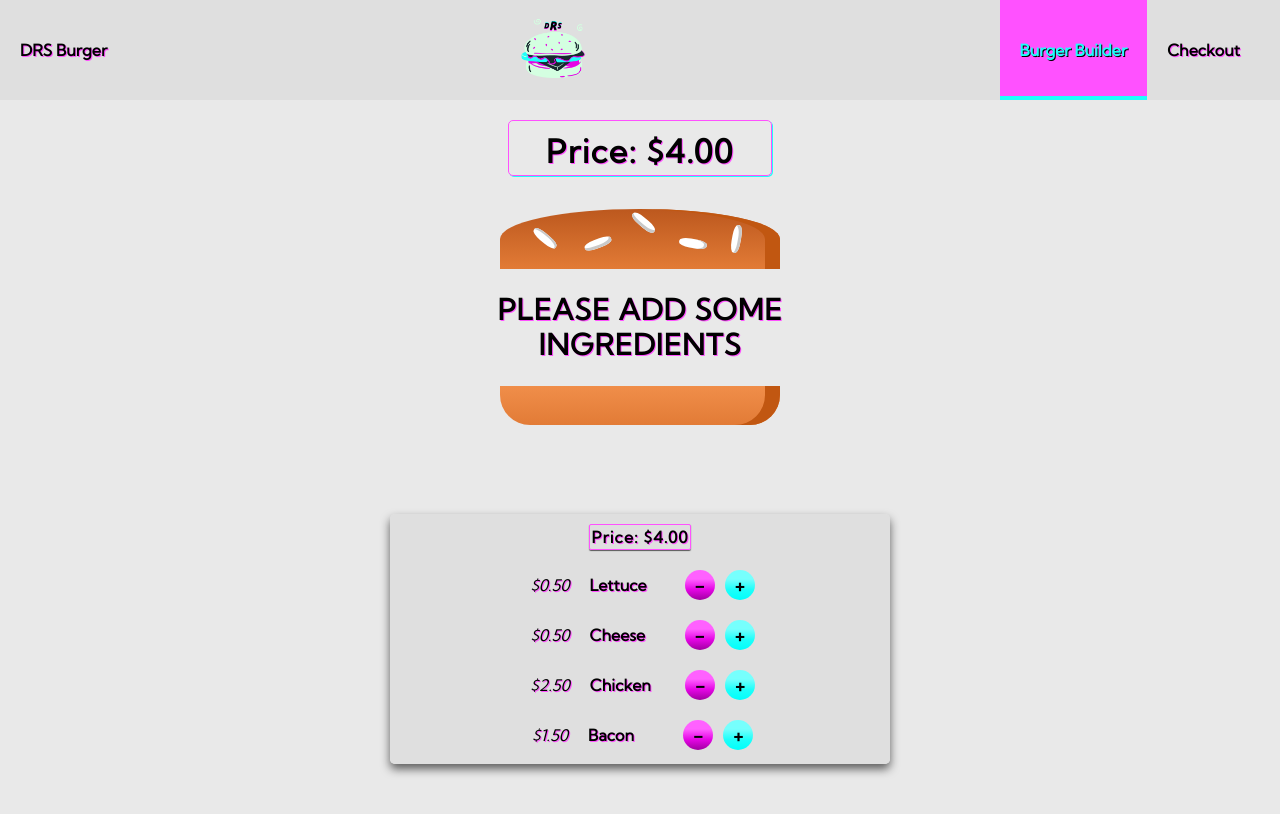
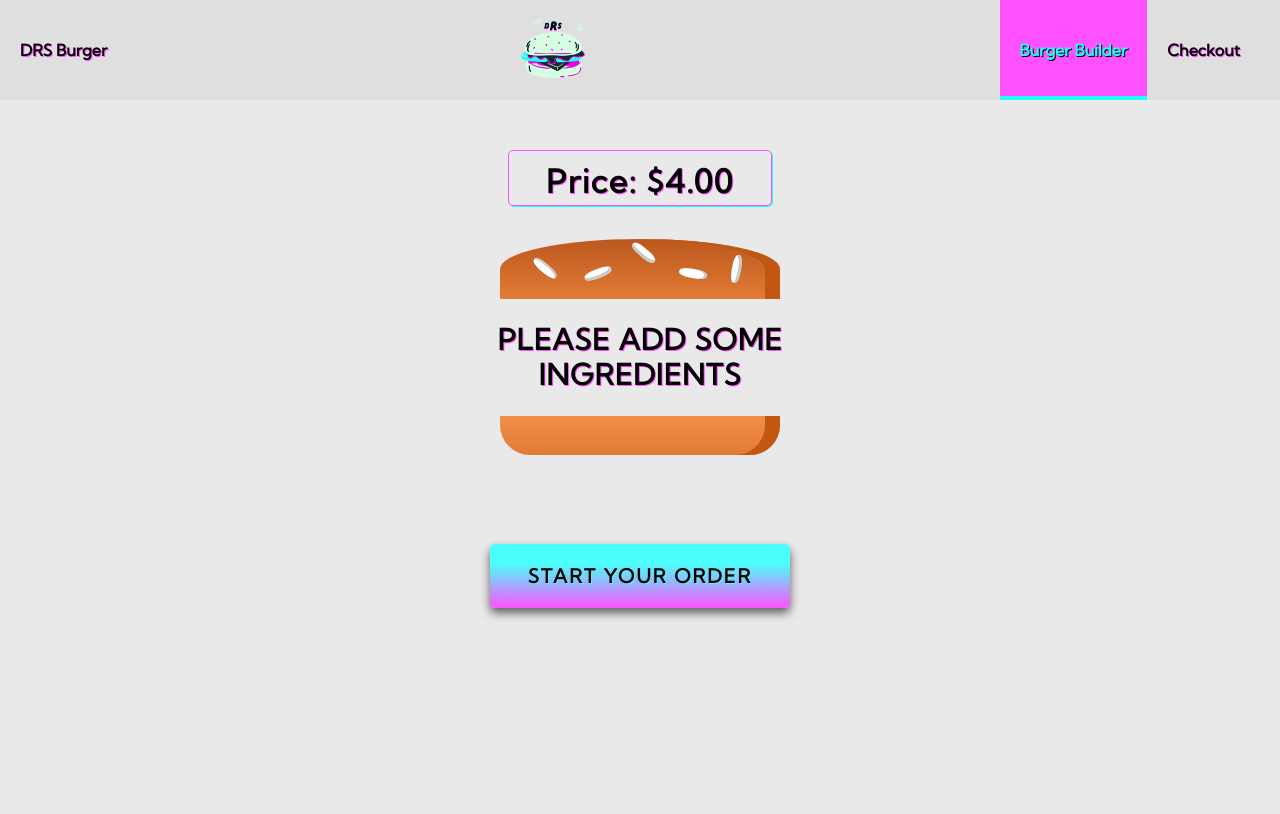
Before and after one commit to damonspencerroberts/DRS-Burger-Builder, a React (Create React App) app: page / in a window 1280 px wide. Shown: the top 814 px of the page. Built offline with nearby package versions, Linux system fonts and the light colour scheme.

Commit message:
Added spinner and start btn

```diff
--- a/src/components/User-Interface/Modal/Modal.js
+++ b/src/components/User-Interface/Modal/Modal.js
@@ -5,7 +5,7 @@ import Backdrop from "../Backdrop/Backdrop";
 class Modal extends Component {
 
     shouldComponentUpdate(nextProps, nextState) {
-        return nextProps.show !== this.props.show;
+        return nextProps.show !== this.props.show || nextProps.children !== this.props.children;
     }
 
     componentDidUpdate() {
--- a/src/components/User-Interface/Modal/Modal.module.css
+++ b/src/components/User-Interface/Modal/Modal.module.css
@@ -11,6 +11,8 @@
     box-sizing: border-box;
     transition: all 0.3s ease-out;
     border-radius: 10px;
+    display: flex;
+    align-items: center;
 }
 
 @media (min-width: 600px) {
--- a/src/components/burger/order-summary/Order-Summary.js
+++ b/src/components/burger/order-summary/Order-Summary.js
@@ -15,6 +15,7 @@ class OrderSummary extends Component {
         return (<div className = {classes.OsSum}>
         <h3>Order Summary</h3>
         <p>Here is a summary of your delicious burger:</p>
+        <p>Are you sure you don't want any more of these delicious ingredients?</p>
         <ul>
             {orderList}
         </ul>
--- /dev/null
+++ b/src/components/burger/spinner/Spinner.js
@@ -0,0 +1,8 @@
+import React from 'react';
+import classes from "./Spinner.module.css";
+
+
+const Spinner = () =>
+    <div className={classes.Loader}>Loading...</div>
+
+export default Spinner;
--- /dev/null
+++ b/src/components/burger/spinner/Spinner.module.css
@@ -0,0 +1,57 @@
+.Loader,
+.Loader:before,
+.Loader:after {
+  border-radius: 50%;
+  width: 2.5em;
+  height: 2.5em;
+  -webkit-animation-fill-mode: both;
+  animation-fill-mode: both;
+  -webkit-animation: load7 1.8s infinite ease-in-out;
+  animation: load7 1.8s infinite ease-in-out;
+}
+.Loader {
+  color: #ff51ff;
+  font-size: 10px;
+  margin: 80px auto;
+  position: relative;
+  text-indent: -9999em;
+  -webkit-transform: translateZ(0);
+  -ms-transform: translateZ(0);
+  transform: translateZ(0);
+  -webkit-animation-delay: -0.16s;
+  animation-delay: -0.16s;
+}
+.Loader:before,
+.Loader:after {
+  content: '';
+  position: absolute;
+  top: 0;
+}
+.Loader:before {
+  left: -3.5em;
+  -webkit-animation-delay: -0.32s;
+  animation-delay: -0.32s;
+}
+.Loader:after {
+  left: 3.5em;
+}
+@-webkit-keyframes load7 {
+  0%,
+  80%,
+  100% {
+    box-shadow: 0 2.5em 0 -1.3em;
+  }
+  40% {
+    box-shadow: 0 2.5em 0 0;
+  }
+}
+@keyframes load7 {
+  0%,
+  80%,
+  100% {
+    box-shadow: 0 2.5em 0 -1.3em;
+  }
+  40% {
+    box-shadow: 0 2.5em 0 0;
+  }
+}
--- /dev/null
+++ b/src/components/burger/start-order/start-order.js
@@ -0,0 +1,9 @@
+import React from 'react';
+import classes from './start-order.module.css';
+
+const StartOrder = (props) =>
+    <div className = {classes.Start}>
+        <button className = {classes.Button} onClick = {props.startBtn}>START YOUR ORDER</button>
+    </div>
+
+export default StartOrder;
--- /dev/null
+++ b/src/components/burger/start-order/start-order.module.css
@@ -0,0 +1,31 @@
+.Button {
+    border: none;
+    padding: 20px;
+    box-shadow: 0 5px 10px rgba(0, 0, 0, 0.596);
+    background: linear-gradient( #4afffc 30%,#ff51ff 100%);
+    text-shadow: 1px 1px #4afffc;
+    border-radius: 5px;
+    font-weight: 700 !important;
+    font-size: 1.2rem !important;
+    width: 300px;
+    font: inherit;
+    box-shadow:black;
+    cursor: pointer;
+    margin: 0 auto;
+    letter-spacing: 2px;
+  }
+
+  .Button:hover {
+    opacity: 75%;
+  }
+
+  .Button:focus {
+    outline: none;
+  }
+
+.Start {
+    display: flex;
+    align-items: center;
+    width: 60%;
+    margin: 0 auto;
+}
--- a/src/components/layout/Layout.module.css
+++ b/src/components/layout/Layout.module.css
@@ -1,3 +1,3 @@
 .content {
-    padding: 120px 0 !important;
+    padding: 150px 0 !important;
 }
--- a/src/container/burger-builder/Burger-builder.js
+++ b/src/container/burger-builder/Burger-builder.js
@@ -7,6 +7,8 @@ import Confetti from "../../components/User-Interface/Confetti/Confetti";
 import OrderConfirmation from "../../components/burger/order-confirmation/Order-confirmation";
 import axios from "../../axios-orders";
 import {EachPrice, DefaultIngredients} from "./ing-price-json";
+import StartOrder from "../../components/burger/start-order/start-order";
+import Spinner from "../../components/burger/spinner/Spinner";
 
 const EACH_PRICE = EachPrice;
 
@@ -20,7 +22,9 @@ class BurgerBuilder extends Component {
             canPurchase: false,
             showOrderSummary: false,
             burgerScale: false,
-            showConfirmation: false
+            showConfirmation: false,
+            startingOrder: false,
+            showSpinner: false
         }
         this.handleAddIngredients = this.handleAddIngredients.bind(this);
         this.handleLessIngredients = this.handleLessIngredients.bind(this);
@@ -30,6 +34,11 @@ class BurgerBuilder extends Component {
         this.handleBurgerScale = this.handleBurgerScale.bind(this);
         this.handleFinalPurchase = this.handleFinalPurchase.bind(this);
         this.showConfirm = this.showConfirm.bind(this);
+        this.startOrder = this.startOrder.bind(this);
+    }
+
+    startOrder() {
+        this.setState({startingOrder: true})
     }
 
     showConfirm() {
@@ -49,7 +58,7 @@ class BurgerBuilder extends Component {
         let newIng = {};
         // eslint-disable-next-line array-callback-return
         Object.keys(dupState).map(e => {
-            if (dupState[e] > 0 ) {
+            if ( dupState[e] > 0 ) {
                 newIng[e] = dupState[e]
             }
         });
@@ -72,12 +81,13 @@ class BurgerBuilder extends Component {
                 method: "delivery"
             }
         }
+        this.setState({showSpinner: true})
 
         axios.post('/orders.json', order)
             .then(response =>
-                console.log(response))
+                this.setState({showSpinner: false, canPurchase: false}))
             .catch(error =>
-                console.log(error));
+                this.setState({showSpinner: false, canPurchase: false}));
 
         this.setState({showOrderSummary: !this.state.showOrderSummary});
         this.showConfirm();
@@ -171,14 +181,14 @@ class BurgerBuilder extends Component {
                     translate = 'translateY(-100vh)'
                     >
                     <OrderSummary
-                        ingState = {this.state.ingredients}
-                        priceState = {this.state.priceTotal}
-                        exitOsClick = {this.handleOs}
-                        finalClick = {this.handleFinalPurchase}
+                    ingState = {this.state.ingredients}
+                    priceState = {this.state.priceTotal}
+                    exitOsClick = {this.handleOs}
+                    finalClick = {this.handleFinalPurchase}
                     />
                 </Modal>
 
-                <BuildControls
+                {!this.state.startingOrder ? <StartOrder startBtn = {this.startOrder} /> : <BuildControls
                     ingPrice = {this.state.priceTotal.toFixed(2)}
                     ingAdd = {this.handleAddIngredients}
                     ingDel = {this.handleLessIngredients}
@@ -187,19 +197,19 @@ class BurgerBuilder extends Component {
                     ingOrder = {this.handleOs}
                     disInfo = {disableInfo}
                     disOrder = {this.state.canPurchase}
-                />
+                />}
 
-                {this.state.showConfirmation ? <Modal
+                    <Modal
                         show = {this.state.showConfirmation}
                         backdropClick = {this.showConfirm}
                         translate = 'translateX(-100vh)'
                         width = {screenSmall ? '250px' : "450px"}
                         >
-                        <OrderConfirmation
+                        {this.state.showSpinner ? <Spinner /> : <OrderConfirmation
                             showConfirm = {this.showConfirm}
                             priceTotal = {this.state.priceTotal.toFixed(2)}
-                        />
-                        </Modal> : null}
+                        />}
+                    </Modal>
             </Fr>
         )
     }
```
